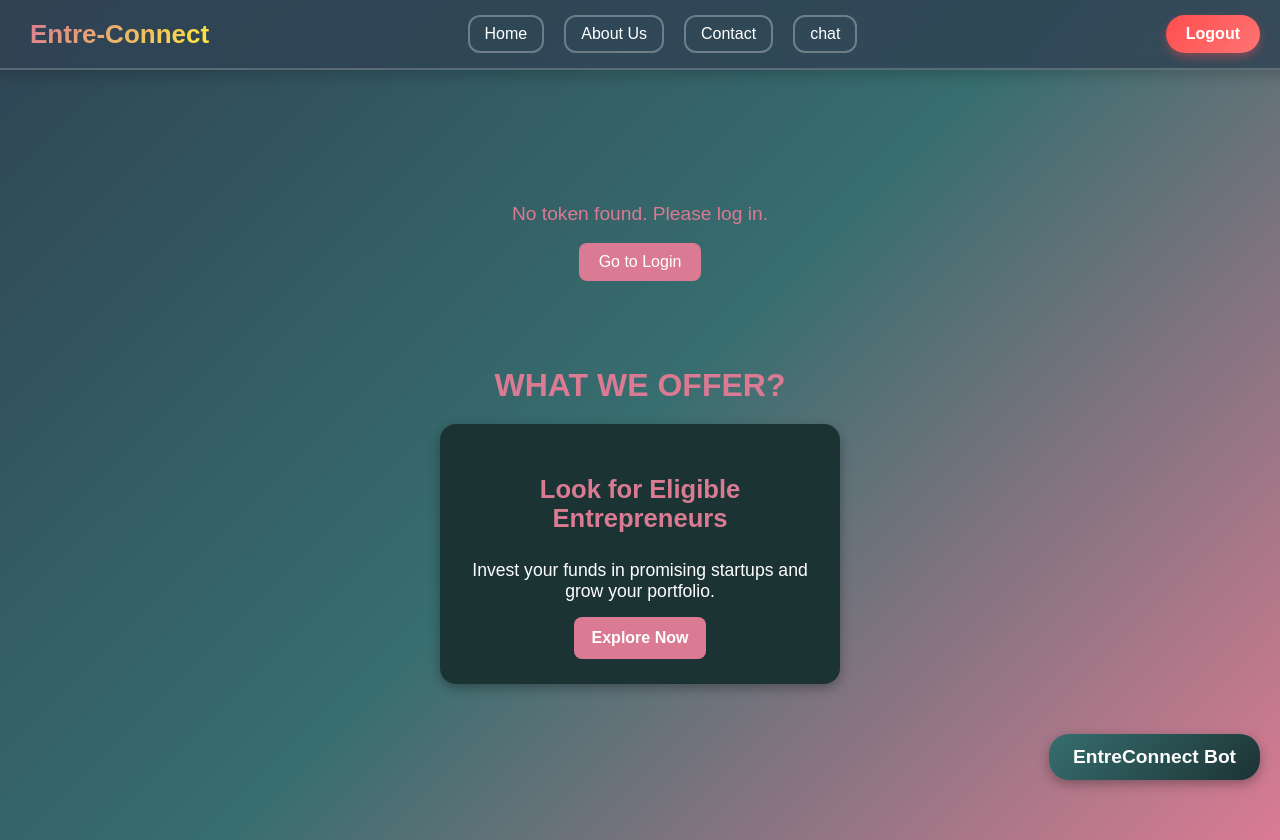
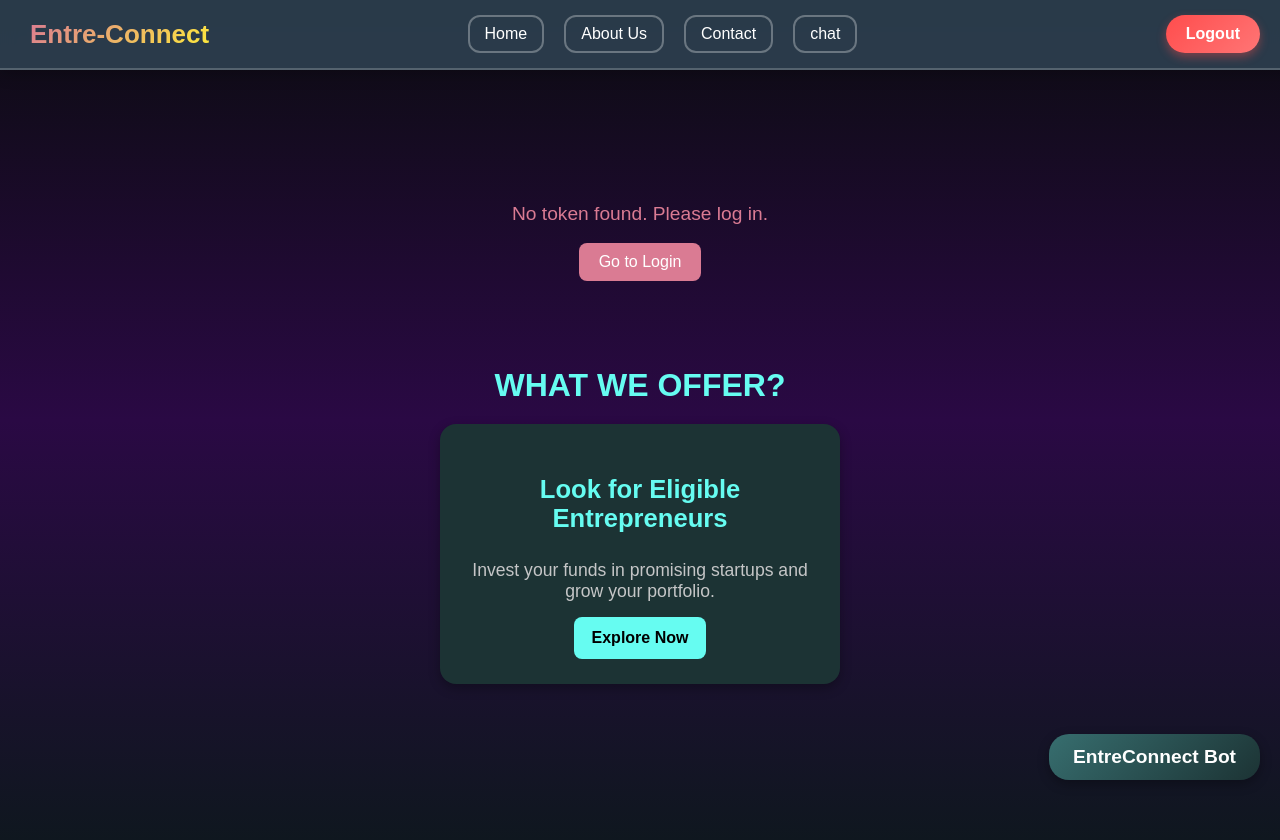
Before and after one commit to vidhipec27/e-summit-hacky, a React (Vite) app in the folder frontend/: page /Home/investor in a window 1280 px wide. Built offline with nearby package versions, Linux system fonts and the light colour scheme.

Commit message:
changed styling of home page

```diff
--- a/frontend/src/components/Home.css
+++ b/frontend/src/components/Home.css
@@ -51,7 +51,7 @@
 
    /* Home Page Styles */
 /* Home Page Styles */
-.home-container {
+/* .home-container {
     display: flex;
     padding-bottom: 120px;
     flex-direction: column;
@@ -64,7 +64,7 @@
     padding: 20px;
 }
 
-/* Offers Section */
+
 .offers-section {
     text-align: center;
     margin-top: 40px;
@@ -77,7 +77,7 @@
     margin-bottom: 20px;
 }
 
-/* Offers Container */
+
 .offers-container {
     display: flex;
     flex-wrap: wrap;
@@ -85,7 +85,6 @@
     gap: 20px;
 }
 
-/* Offer Cards */
 .offer-card {
     background: rgba(255, 255, 255, 0.2);
     backdrop-filter: blur(10px);
@@ -122,7 +121,7 @@
     margin-bottom: 15px;
 }
 
-/* Offer Buttons */
+
 .offer-btn {
     padding: 10px 20px;
     font-size: 1rem;
@@ -137,4 +136,109 @@
 
 .offer-btn:hover {
     background: #2E151B;
+} */
+.home-container {
+  display: flex;
+  padding-bottom: 120px;
+  flex-direction: column;
+  align-items: center;
+  justify-content: center;
+  height: 100vh;
+  background: linear-gradient( #0B0C10,#2a0944, #0f171f);
+  text-align: center;
+  overflow-y: auto;
+  padding: 20px;
 }
+
+/* Offers Section */
+.offers-section {
+  text-align: center;
+  margin-top: 40px;
+}
+
+.offers-title {
+  font-size: 2.5rem;
+  font-weight: bold;
+  color: #66FCF1 !important;
+  margin-bottom: 20px;
+}
+
+/* Offers Container */
+.offers-container {
+  display: flex;
+  flex-wrap: wrap;
+  justify-content: center;
+  gap: 20px;
+}
+
+@keyframes float {
+  0%, 100% {
+    transform: translateY(0px);
+  }
+  50% {
+    transform: translateY(-10px);
+  }
+}
+.heading-welcome{
+  font-size : "4 rem";
+  font-weight: bold;
+  color: #66FCF1 !important;
+  animation: float 3s ease-in-out infinite;
+
+}
+
+
+/* Offer Cards */
+.offer-card {
+  background: rgba(31, 40, 51, 0.8); /* semi-transparent deep gray-blue */
+  backdrop-filter: blur(10px);
+  border-radius: 15px;
+  padding: 20px;
+  width: 300px;
+  text-align: center;
+  box-shadow: 0px 4px 6px rgba(0, 0, 0, 0.4);
+  transition: transform 0.3s ease-in-out;
+  display: flex;
+  flex-direction: column;
+  justify-content: space-between;
+  align-items: center;
+}
+
+.offer-card .offer-btn {
+  margin-top: auto;
+  align-self: center;
+  color:black
+}
+
+.offer-card:hover {
+  transform: translateY(-5px);
+}
+
+.offer-card h3 {
+  font-size: 1.5rem;
+  color: #66FCF1 !important;
+  margin-bottom: 10px;
+}
+
+.offer-card p {
+  font-size: 1rem;
+  color: #C5C6C7 !important;
+  margin-bottom: 15px;
+}
+
+/* Offer Buttons */
+.offer-btn {
+  padding: 10px 20px;
+  font-size: 1rem;
+  background: #66FCF1 !important;
+  color: #0B0C10;
+  border: none;
+  border-radius: 10px;
+  cursor: pointer;
+  font-weight: bold;
+  transition: background 0.3s ease-in-out;
+}
+
+.offer-btn:hover {
+  background:  #0B0C10;
+}
```
